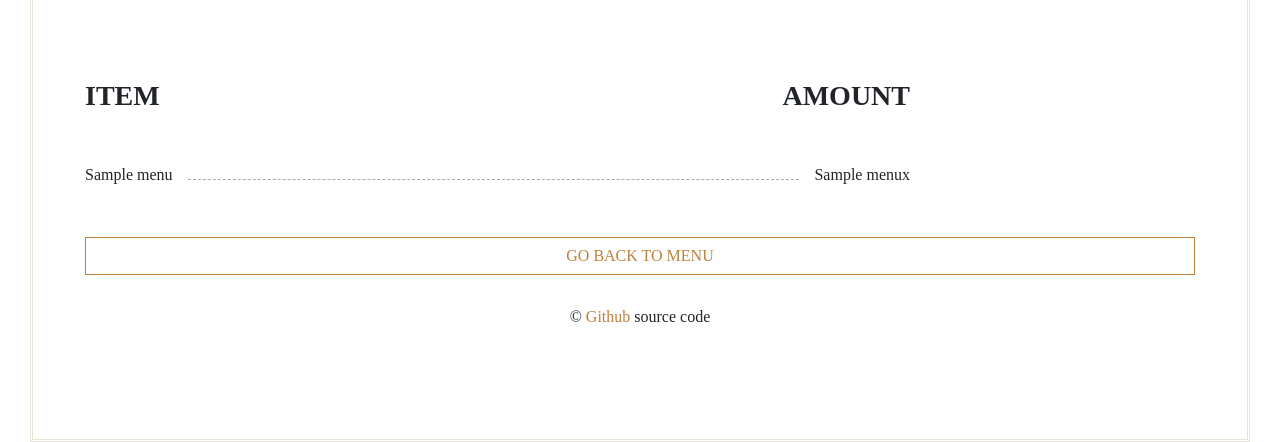
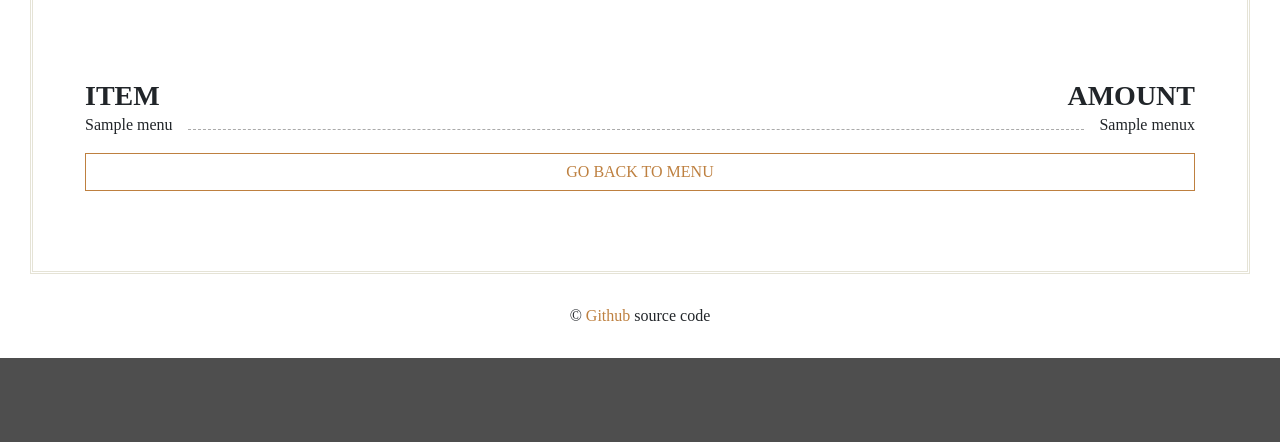
Before and after one commit to avocadoali/rest_best, a Flask app: template app/templates/orders.html in a window 1280 px wide. Shown: the part 714-1156 px from the top of the page. After the commit the page ends 1072 px from the top, so only its background shows below. Run offline with Flask 2, Linux system fonts and the light colour scheme; the template is opened without the code that fills it: most values are stand-ins (such as "Sample title", 1, 10 or a date in 2020); some libraries are stand-ins or nearby versions; some web fonts are replaced.

Commit message:
space between items and button in cart and orders

```diff
--- a/app/templates/about.html
+++ b/app/templates/about.html
@@ -1,3 +1,8 @@
 {%extends "base.html"%} {%block content%}
+  <div class="maincontent">
+      <div class="container">
 <div class="tenor-gif-embed" data-postid="22763122" data-share-method="host" data-aspect-ratio="0.94375" data-width="100%"><a href="https://tenor.com/view/deadserver-gif-22763122">Deadserver Sticker</a>from <a href="https://tenor.com/search/deadserver-stickers">Deadserver Stickers</a></div> <script type="text/javascript" async src="https://tenor.com/embed.js"></script>
+      </div>
+  </div>
+
 {%endblock%}
--- a/app/templates/orders.html
+++ b/app/templates/orders.html
@@ -1,55 +1,54 @@
-{%extends "base.html"%}
-
-{%block content%}
+{%extends "base.html"%} {%block content%}
 <div
-  class="block hero1 my-auto" style="background-image: url(https://images.unsplash.com/photo-1514933651103-005eec06c04b?ixlib=rb-1.2.1&ixid=eyJhcHBfaWQiOjEyMDd9&auto=format&fit=crop&w=1934&q=80);">
+  class="block hero1 my-auto"
+  style="
+    background-image: url(https://images.unsplash.com/photo-1514933651103-005eec06c04b?ixlib=rb-1.2.1&ixid=eyJhcHBfaWQiOjEyMDd9&auto=format&fit=crop&w=1934&q=80);
+  "
+>
   <div class="container-fluid text-center">
-    <h1 class="display-2 text-white" data-aos="fade-up" data-aos-duration="1000"data-aos-offset="0">
+    <h1
+      class="display-2 text-white"
+      data-aos="fade-up"
+      data-aos-duration="1000"
+      data-aos-offset="0"
+    >
       YOUR ORDERS
     </h1>
-    <p class="lead text-white" data-aos="fade-up" data-aos-duration="1000" data-aos-delay="600"></p>
+    <p
+      class="lead text-white"
+      data-aos="fade-up"
+      data-aos-duration="1000"
+      data-aos-delay="600"
+    ></p>
   </div>
   <div class="clearfix"></div>
 </div>
 
 <div class="maincontent">
   <div class="container">
-      <div class="block menu1">
-
-  <div class="menu menu--is-visible" id="pizzaMenu" data-aos="fade-up">
-          <div class="item row align-items-center">
-              <div class="details col-sm-9">
     <div class="item__header">
       <h3 class="item__title">ITEM</h3>
       <span class="item__dotss"></span>
       <h3 class="item__title">AMOUNT</h3>
     </div>
-            </div>
-          </div>
-
 
     {%for x in menu_list%}
-          <div class="item row align-items-center">
-              <div class="details col-sm-9">
     <div class="item__header">
       {{x[1]}}
       <span class="item__dots"></span>
       {{x[5]}}x
     </div>
+
+    {%endfor%}
+    <p></p>
+
+    <form method="get" action="/menu">
+      <button class="btn btn-outline-primary btn-round btn-block" type="submit" name="Submit" value="Go to cart">
+        GO BACK TO MENU
+      </button>
+      <meta charset="utf-8" />
+    </form>
   </div>
 </div>
 
-          {%endfor%}
-
-<form method="get" action="/menu">
-
-      <button class="btn  btn-outline-primary btn-round btn-block" type="submit" name="Submit" value="Go to cart">
-      GO BACK TO MENU
-      </button>
-
-
-  <meta charset="utf-8" />
-</form>
-
-
 {%endblock%}
```
Also changed, not shown: app/templates/cart.html (+43 -23 lines). Lines whose indentation alone changed are shown as unchanged.
